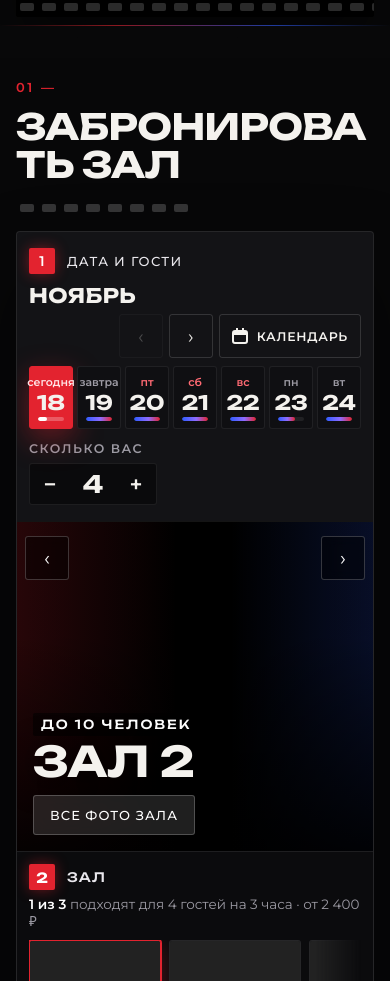
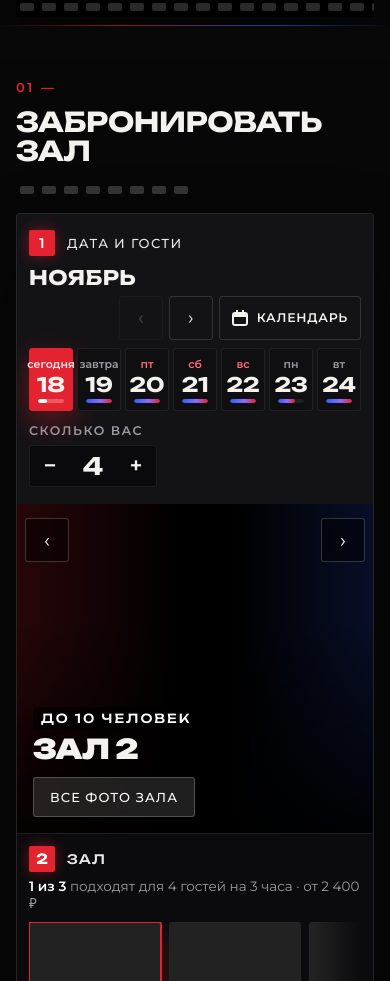
Before and after one commit to adervisdigital-web/booking-preview, a plain HTML site: page index.html in a window 390 px wide. Shown: the part 786-1767 px from the top of the page. Drawn offline with Linux system fonts and the light colour scheme.

Commit message:
Обновление предпросмотра
Co-Authored-By: Claude Opus 5.5 <noreply@anthropic.com>

```diff
--- a/brand.css
+++ b/brand.css
@@ -86,3 +86,10 @@ h1{font-weight:900;font-size:clamp(38px,6.3vw,108px);line-height:.98;letter-spac
   .big{font-size:clamp(18px,5.6vw,26px)}
   .wallhead h2{font-size:17px}
 }
+/* заголовки внутри блоков с собственными размерами в theme.css */
+.book .h{font-size:clamp(26px,3.3vw,50px)}
+.cinfo h3{font-family:var(--disp);font-weight:900;letter-spacing:-.02em;font-size:clamp(26px,3vw,48px);line-height:.98}
+@media (max-width:760px){
+  .book .h{font-size:clamp(22px,7vw,30px)}
+  .cinfo h3{font-size:clamp(22px,7vw,30px)}
+}
```
